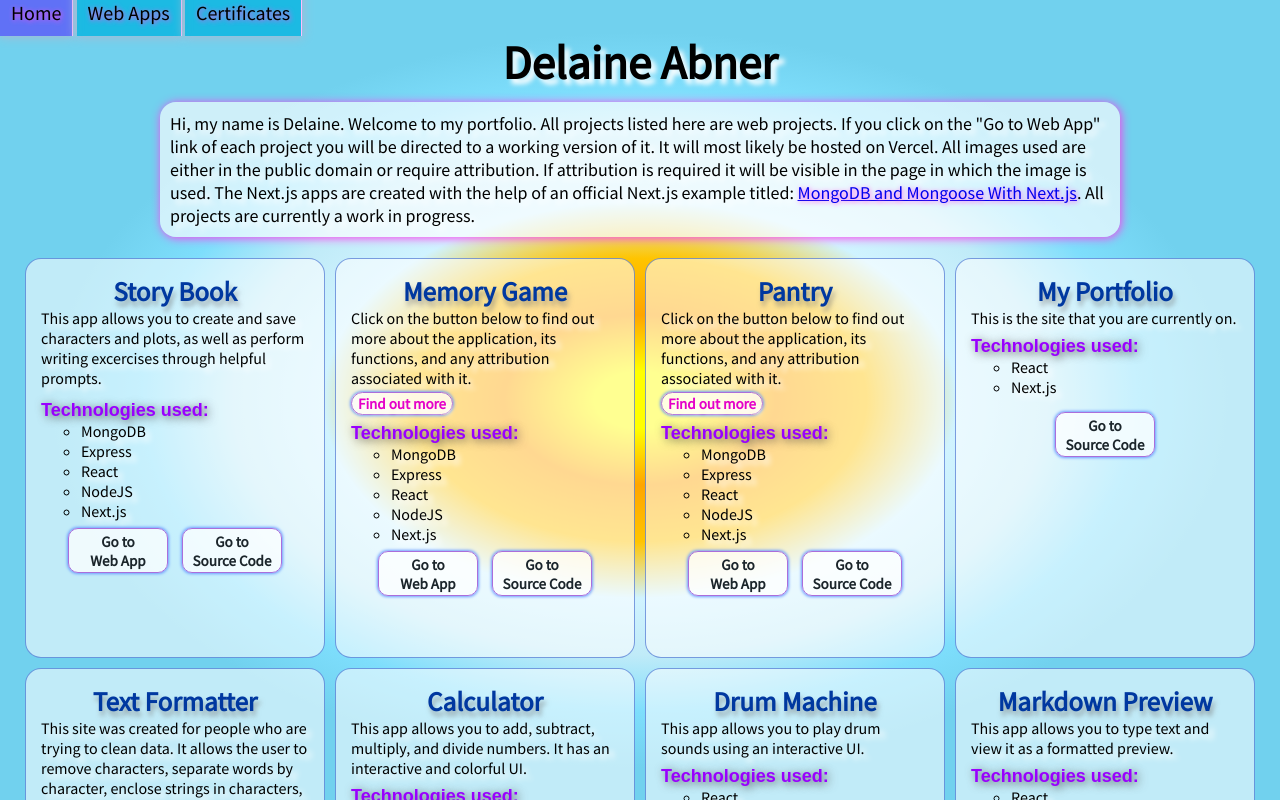
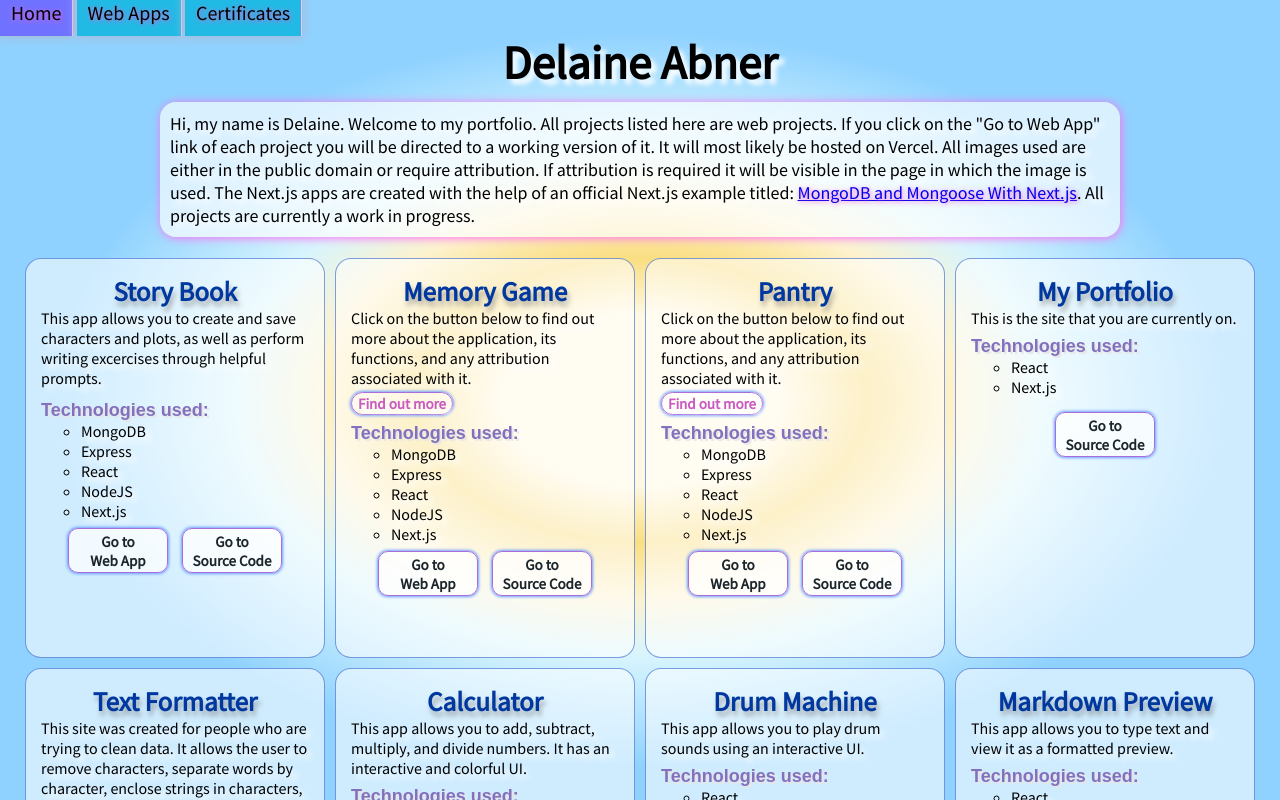
Before and after one commit to delaine3/delaine-abner-portfolio, a Next.js app: page /webProjects in a window 1280 px wide. Built offline with nearby package versions, Linux system fonts and the light colour scheme.

Commit message:
updated css

```diff
--- a/styles/globals.css
+++ b/styles/globals.css
@@ -8,13 +8,12 @@ body {
   background-attachment: fixed;
   background-repeat: no-repeat;
   background-image: radial-gradient(
-    yellow 5%,
-    orange 15%,
-    rgb(255, 196, 0) 25%,
-    rgb(208, 243, 255) 35%,
-    rgb(192, 235, 248) 45%,
-    rgb(126, 222, 252) 55%,
-    rgb(113, 209, 238) 65%
+    #fff8e2 5%,
+    #fff8e2 15%,
+    rgb(250, 222, 129) 25%,
+    rgb(253, 242, 206) 35%,
+    rgb(216, 245, 253) 45%,
+    #8fd2ff 65%
   );
   width: 100%;
   height: 100%;
@@ -61,7 +60,7 @@ body {
   width: 75%;
   padding: 10px;
   margin: auto;
-  box-shadow: #ff3cef 1px 1px 10px;
+  box-shadow: #ff70f3 1px 1px 10px;
   background-color: #ffffffa8;
   border-radius: 16px;
   font-size: large;
@@ -102,8 +101,8 @@ button:hover {
 }
 
 button {
-  background-color: #ffffffbd;
-  color: #e400c9;
+  background-color: #ffffff75;
+  color: #ca59c1;
   border-radius: 16px;
   border: solid rgb(170, 110, 219) 1px;
   font-size: 15px;
@@ -127,8 +126,8 @@ button {
   box-shadow: 0px 0px 3px 1px #6d9cff;
 }
 .container button:hover {
-  color: #8c00ff;
-  background-color: #ffffff3d;
+  color: #c8b6ff;
+  background-color: #ffffffe1;
   cursor: pointer;
 }
 p {
@@ -161,7 +160,7 @@ p {
 }
 a {
   align-items: center;
-  text-shadow: #ff4cea 1px 1px 5px;
+  text-shadow: #e959d8 1px 1px 5px;
 }
 
 a:hover {
@@ -311,8 +310,8 @@ h3 {
   font-family: "Bubbler One", sans-serif;
   margin: auto;
   text-align: center;
-  text-shadow: #4b4848 2px 2px 10px;
-  color: #9900ff;
+  text-shadow: #e6e6e6 2px 2px 1px;
+  color: #8471be;
   font-weight: bold;
   font-size: 18px;
 }
```
